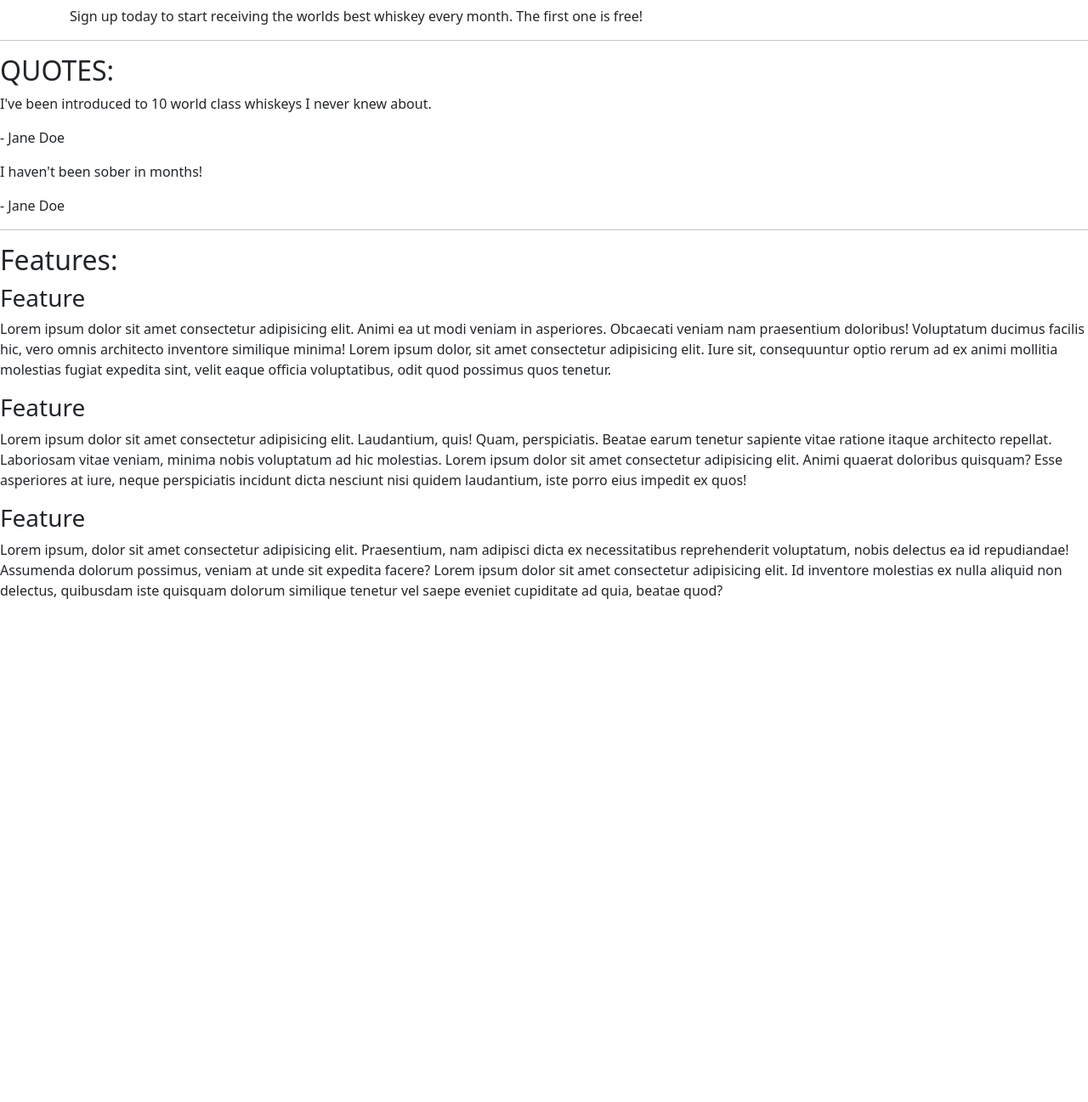
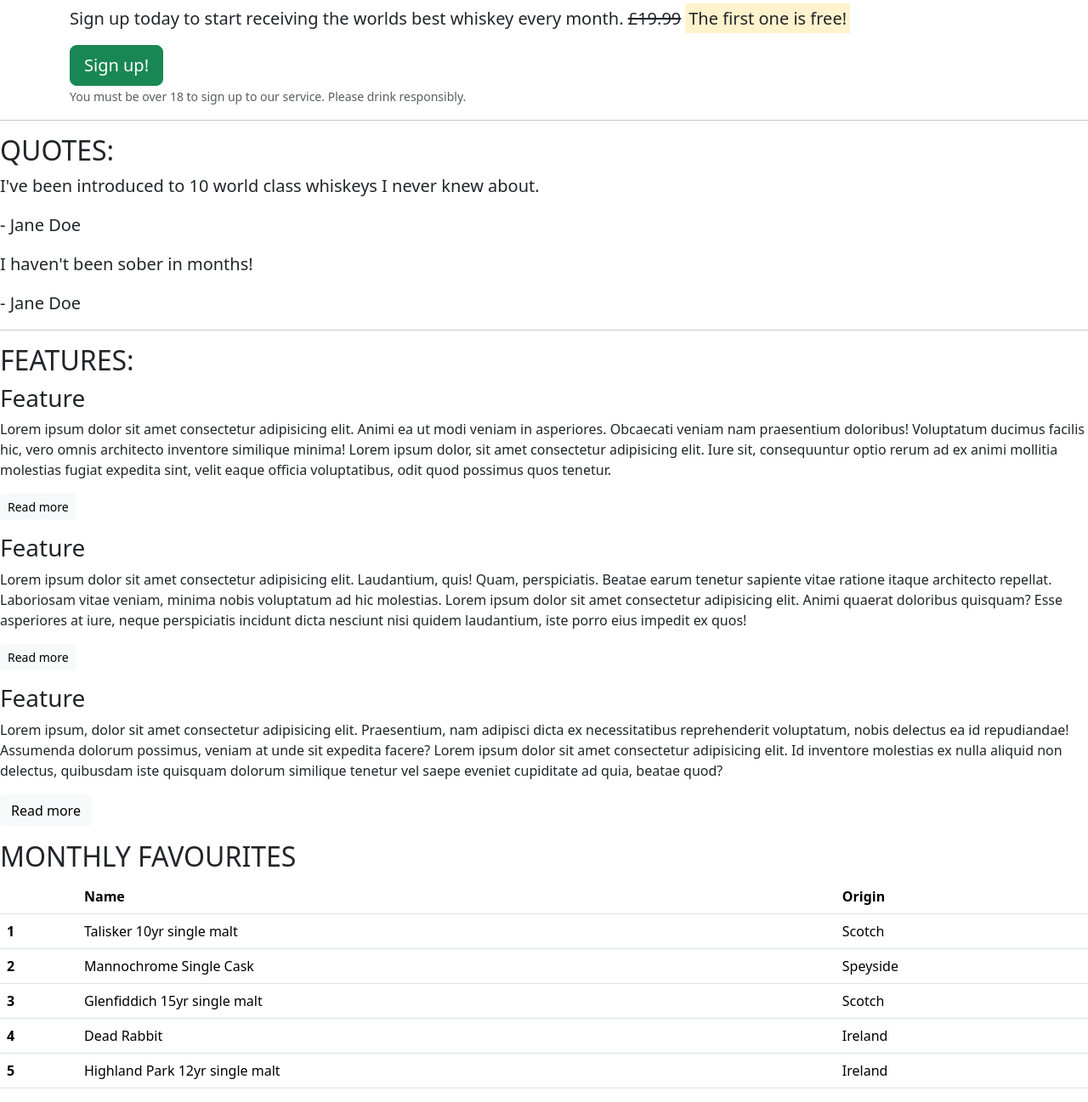
Before and after one commit to GitHubWestie/User-Centric-Frontend-Development-Bootstrap, a plain HTML site: page index.html in a window 1280 px wide. Shown: the part 49-1346 px from the top of the page at 85% size. Before the commit the page ends 800 px from the top, so only its background shows below. Drawn offline with nearby package versions, Linux system fonts and the light colour scheme.

Commit message:
Added bootstrap classes to improve visuals and added 'top 5' table as per additional challenge

```diff
--- a/index.html
+++ b/index.html
@@ -21,10 +21,13 @@
     <article class="container">
       <section class="callout">
         <h1>The finest whiskeys delivered to your doorstep</h1>
-        <p>
+        <p class="lead">
           Sign up today to start receiving the worlds best whiskey every month.
-          The first one is free!
+          <s>£19.99</s>
+          <strong><mark>The first one is free!</mark></strong>
         </p>
+        <button class="btn btn-success btn-lg">Sign up!</button>
+        <p class="text-muted"><small>You must be over 18 to sign up to our service. Please drink responsibly.</small></p>
       </section>
     </article>
 
@@ -32,22 +35,22 @@
 
     <section class="quotes">
       <h2 class="text-uppercase">Quotes:</h2>
-      <div class="quote">
+      <blockquote class="blockquote">
         <p>
           I've been introduced to 10 world class whiskeys I never knew about.
         </p>
         <p>- Jane Doe</p>
-      </div>
-      <div class="quote">
+      </blockquote>
+      <blockquote class="blockquote">
         <p>I haven't been sober in months!</p>
         <p>- Jane Doe</p>
-      </div>
+      </blockquote>
     </section>
 
     <hr />
 
     <section class="features">
-      <h2>Features:</h2>
+      <h2 class="text-uppercase">Features:</h2>
       <div class="feature">
         <h3>Feature</h3>
         <p>
@@ -59,6 +62,7 @@
           molestias fugiat expedita sint, velit eaque officia voluptatibus, odit
           quod possimus quos tenetur.
         </p>
+        <p><a class="btn btn-light btn-sm" href="">Read more</a></p>
       </div>
 
       <div class="feature">
@@ -72,6 +76,7 @@
           iure, neque perspiciatis incidunt dicta nesciunt nisi quidem
           laudantium, iste porro eius impedit ex quos!
         </p>
+        <p><a class="btn btn-light btn-sm" href="">Read more</a></p>
       </div>
 
       <div class="feature">
@@ -85,7 +90,46 @@
           delectus, quibusdam iste quisquam dolorum similique tenetur vel saepe
           eveniet cupiditate ad quia, beatae quod?
         </p>
+        <p><a class="btn btn-light btn-small" href="">Read more</a></p>
       </div>
+    </section>
+
+    <section class="monthly-favorites">
+        <h2 class="text-uppercase">Monthly Favourites</h2>
+        <table class="favourites table table-hover">
+          <thead>
+            <th></th>
+            <th scope="col">Name</th>
+            <th scope="col">Origin</th>
+          </thead>
+          <tbody>
+            <tr>
+              <th scope="row">1</th>
+              <td>Talisker 10yr single malt</td>
+              <td>Scotch</td>
+            </tr>
+            <tr>
+              <th scope="row">2</th>
+              <td>Mannochrome Single Cask</td>
+              <td>Speyside</td>
+            </tr>
+            <tr>
+              <th scope="row">3</th>
+              <td>Glenfiddich 15yr single malt</td>
+              <td>Scotch</td>
+            </tr>
+            <tr>
+              <th scope="row">4</th>
+              <td>Dead Rabbit</td>
+              <td>Ireland</td>
+            </tr>
+            <tr>
+              <th scope="row">5</th>
+              <td>Highland Park 12yr single malt</td>
+              <td>Ireland</td>
+            </tr>
+          </tbody>
+        </table>
     </section>
   </body>
 </html>
```
